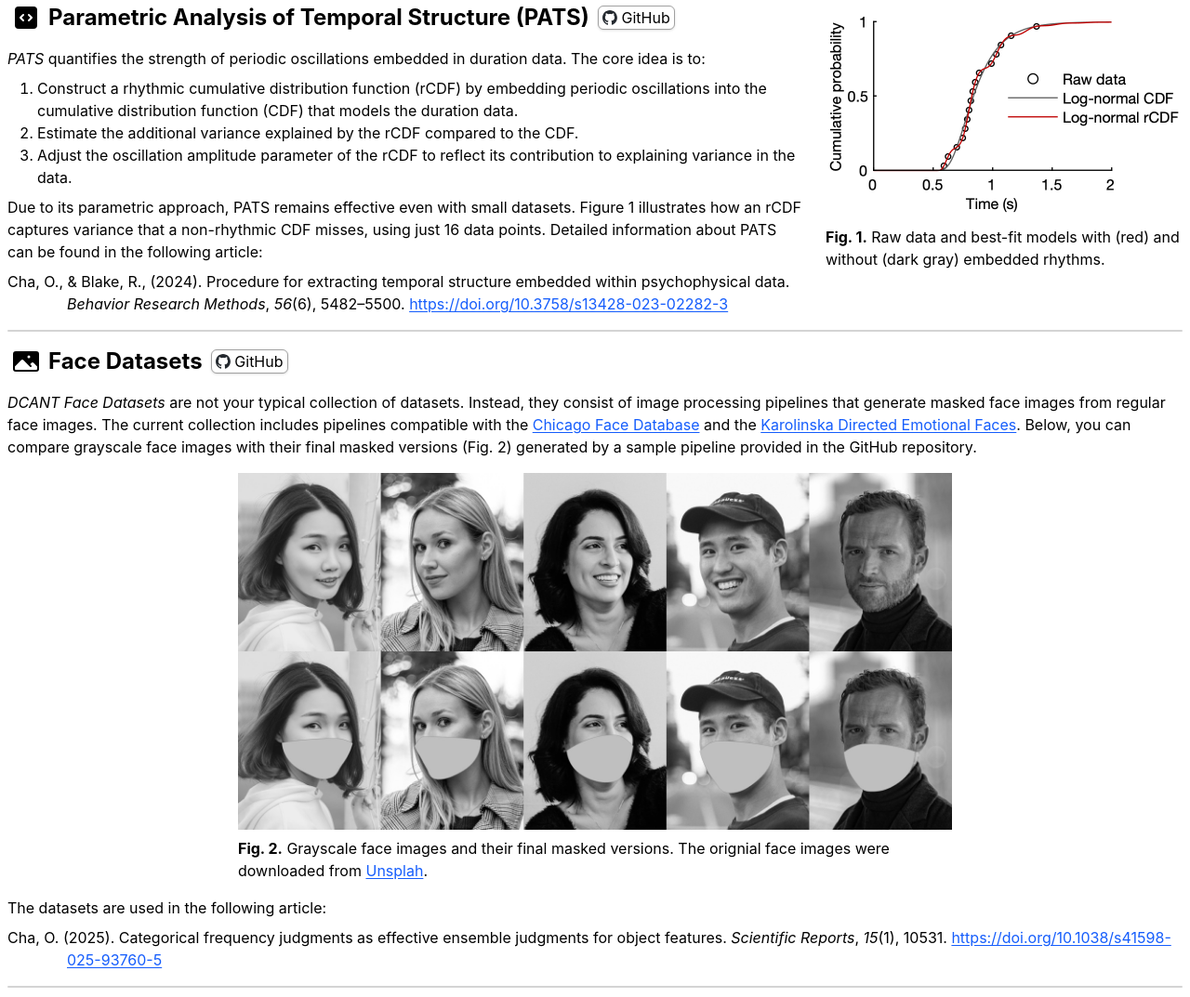
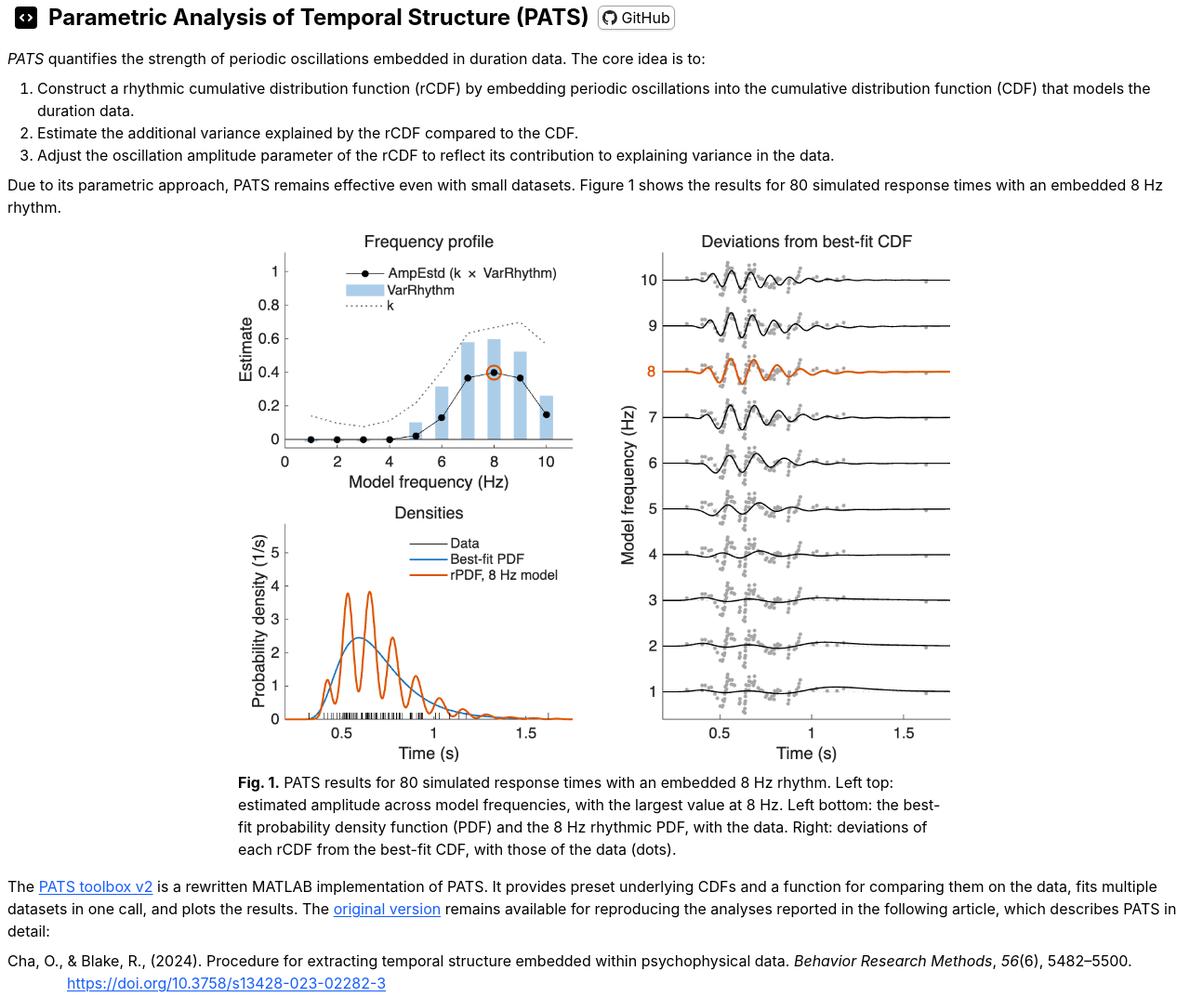
Before and after one commit to dcantlab/dcantlab.github.io, a plain HTML site: page research/datasets-codes.html in a window 1280 px wide. Shown: the part 77-1150 px from the top of the page at 93% size. Drawn offline with Linux system fonts and the light colour scheme.

Commit message:
Update PATS section for pats-matlab-v2

```diff
--- a/research/datasets-codes.html
+++ b/research/datasets-codes.html
@@ -98,7 +98,7 @@
           </svg>
           <span class="mx-1 text-2xl font-bold">
             Parametric Analysis of Temporal Structure (PATS)
-            <a class="inline-flex items-center mx-1 badge-button hover:bg-neutral-100" href="https://github.com/dcantlab/pats-matlab" target="_blank">
+            <a class="inline-flex items-center mx-1 badge-button hover:bg-neutral-100" href="https://github.com/dcantlab/pats-matlab-v2" target="_blank">
               <svg class="w-4 mr-1" xmlns="http://www.w3.org/2000/svg" viewBox="0 0 98 96">
                 <path fill-rule="evenodd" clip-rule="evenodd" d="M48.854 0C21.839 0 0 22 0 49.217c0 21.756 13.993 40.172 33.405 46.69 2.427.49 3.316-1.059 3.316-2.362 0-1.141-.08-5.052-.08-9.127-13.59 2.934-16.42-5.867-16.42-5.867-2.184-5.704-5.42-7.17-5.42-7.17-4.448-3.015.324-3.015.324-3.015 4.934.326 7.523 5.052 7.523 5.052 4.367 7.496 11.404 5.378 14.235 4.074.404-3.178 1.699-5.378 3.074-6.6-10.839-1.141-22.243-5.378-22.243-24.283 0-5.378 1.94-9.778 5.014-13.2-.485-1.222-2.184-6.275.486-13.038 0 0 4.125-1.304 13.426 5.052a46.97 46.97 0 0 1 12.214-1.63c4.125 0 8.33.571 12.213 1.63 9.302-6.356 13.427-5.052 13.427-5.052 2.67 6.763.97 11.816.485 13.038 3.155 3.422 5.015 7.822 5.015 13.2 0 18.905-11.404 23.06-22.324 24.283 1.78 1.548 3.316 4.481 3.316 9.126 0 6.6-.08 11.897-.08 13.526 0 1.304.89 2.853 3.316 2.364 19.412-6.52 33.405-24.935 33.405-46.691C97.707 22 75.788 0 48.854 0z" fill="#24292f"/>
               </svg>
@@ -106,10 +106,6 @@
             </a>
           </span>
         </h1>
-        <figure class="w-full max-w-96 lg:float-right mx-auto lg:ml-6 my-4">
-          <img class="w-full" src="images/PATS-example.png">
-          <figcaption class="mt-2"><span class="font-bold">Fig. 1.</span> Raw data and best-fit models with (red) and without (dark gray) embedded rhythms.</figcaption>
-        </figure>
         <p class="my-2"><span class="italic">PATS</span> quantifies the strength of periodic oscillations embedded in duration data. The core idea is to:</p>
         <ol class="list-decimal my-2 pl-8">
           <li>Construct a rhythmic cumulative distribution function (rCDF) by embedding periodic oscillations into the cumulative distribution function (CDF) that models the duration data.</li>
@@ -117,8 +113,17 @@
           <li>Adjust the oscillation amplitude parameter of the rCDF to reflect its contribution to explaining variance in the data.</li>
         </ol>
         <p class="my-2">Due to its parametric approach, PATS remains effective even with small datasets.
-          Figure 1 illustrates how an rCDF captures variance that a non-rhythmic CDF misses, using just 16 data points.
-          Detailed information about PATS can be found in the following article:</p>
+          Figure 1 shows the results for 80 simulated response times with an embedded 8&nbsp;Hz rhythm.</p>
+        <figure class="w-full max-w-[48rem] mx-auto my-4">
+          <img class="w-full" src="images/pats-single-data.png" alt="PATS results for 80 simulated response times">
+          <figcaption class="mt-2"><span class="font-bold">Fig. 1.</span> PATS results for 80 simulated response times with an embedded 8&nbsp;Hz rhythm.
+            Left top: estimated amplitude across model frequencies, with the largest value at 8&nbsp;Hz.
+            Left bottom: the best-fit probability density function (PDF) and the 8&nbsp;Hz rhythmic PDF, with the data.
+            Right: deviations of each rCDF from the best-fit CDF, with those of the data (dots).</figcaption>
+        </figure>
+        <p class="my-2">The <a class="underline-blue-600" href="https://github.com/dcantlab/pats-matlab-v2" target="_blank">PATS toolbox v2</a> is a rewritten MATLAB implementation of PATS.
+          It provides preset underlying CDFs and a function for comparing them on the data, fits multiple datasets in one call, and plots the results.
+          The <a class="underline-blue-600" href="https://github.com/dcantlab/pats-matlab" target="_blank">original version</a> remains available for reproducing the analyses reported in the following article, which describes PATS in detail:</p>
         <ul class="mt-2 mb-4 list-none">
           <li class="my-1 hanging-16">Cha, O., &amp; Blake, R., (2024). Procedure for extracting temporal structure embedded within psychophysical data. <span class="italic">Behavior Research Methods</span>, <span class="italic">56</span>(6), 5482&ndash;5500.
             <a class="underline-blue-600 break-words" href="https://doi.org/10.3758/s13428-023-02282-3" target="_blank">https://doi.org/10.3758/s13428-023-02282-3</a></li>
```
Also changed, not shown: research/images/PATS-example.png (deleted), research/images/pats-single-data.png (added).
